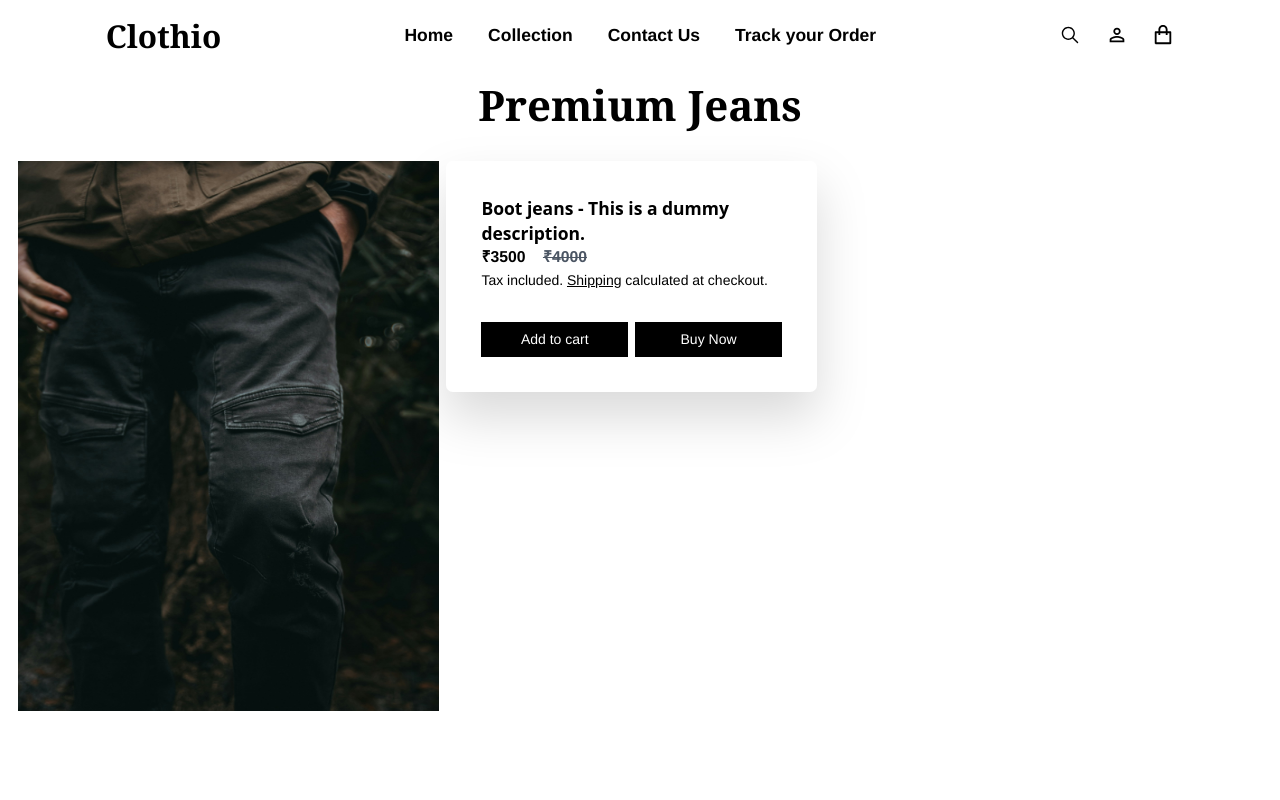
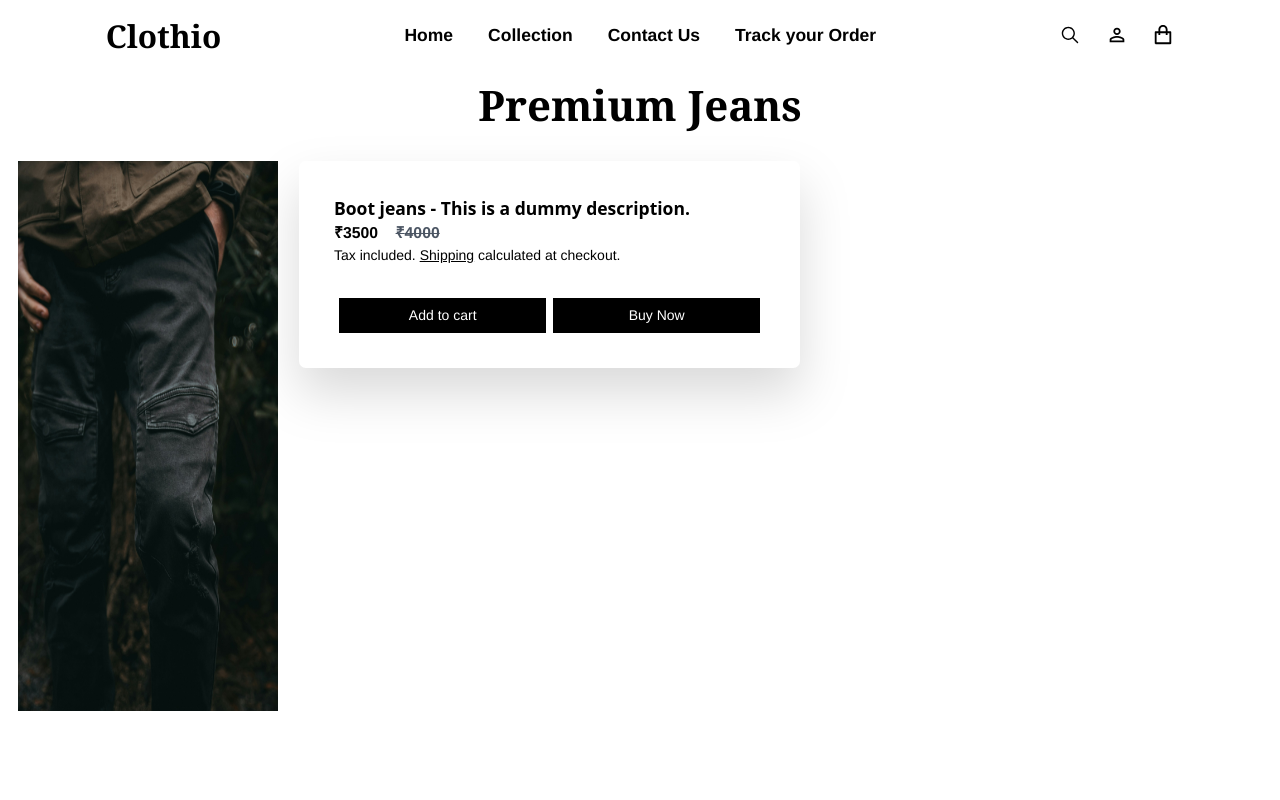
Before and after one commit to SurajDubey14/Ecommerce, a React (Vite) app: page /buynow/Boot in a window 1280 px wide. Shown: the top 800 px of the page. Built offline with nearby package versions, Linux system fonts and the light colour scheme.

Commit message:
purchase

```diff
--- a/src/components/Purchase/Purchase.jsx
+++ b/src/components/Purchase/Purchase.jsx
@@ -4,15 +4,15 @@ const Purchase = (props) => {
   return (
     <>
       <div className="">
-        <div className="flex gap-x-2 w-full">
-          <div className="h-[400px] xl:h-[550px] w-96  xl:w-full overflow-hidden group">
+        <div className="flex flex-col xl:flex-row gap-y-6 xl:gap-x-6 w-full">
+          <div className="h-[400px] xl:h-[550px] w-full xl:w-96 overflow-hidden group">
             <img
               src={props.src}
               alt="fsdfsd"
               className="w-full h-full transition-transform duration-500 ease-in-out group-hover:scale-110"
             />
           </div>
-          <div className="flex flex-col w-[80%] bg-white drop-shadow-2xl rounded-lg h-fit p-10">
+          <div className="flex flex-col w-full xl:w-[80%] bg-white drop-shadow-2xl rounded-lg h-fit p-6 xl:p-10">
             <p className="font-semibold text-xl font-sans">{props.desc}</p>
             <div className="flex items-center text-lg gap-x-5">
               <p className="font-semibold">&#8377;{props.price}</p>
@@ -21,11 +21,11 @@ const Purchase = (props) => {
               </p>
             </div>
             <p>Tax included. <span className="underline">Shipping</span> calculated at checkout.</p>
-            <div className="flex items-center justify-center gap-x-2 mt-9">
-              <button className="bg-black text-white px-4 py-2 w-[50%]">
+            <div className="flex flex-col xl:flex-row items-center justify-center gap-y-4 xl:gap-x-2 mt-9">
+              <button className="bg-black text-white px-4 py-2 w-full xl:w-[48%]">
                 {props.Carttitle}
               </button>
-              <button className="bg-black text-white px-4 py-2 w-[50%]">
+              <button className="bg-black text-white px-4 py-2 w-full xl:w-[48%]">
                 Buy Now
               </button>
             </div>
```
